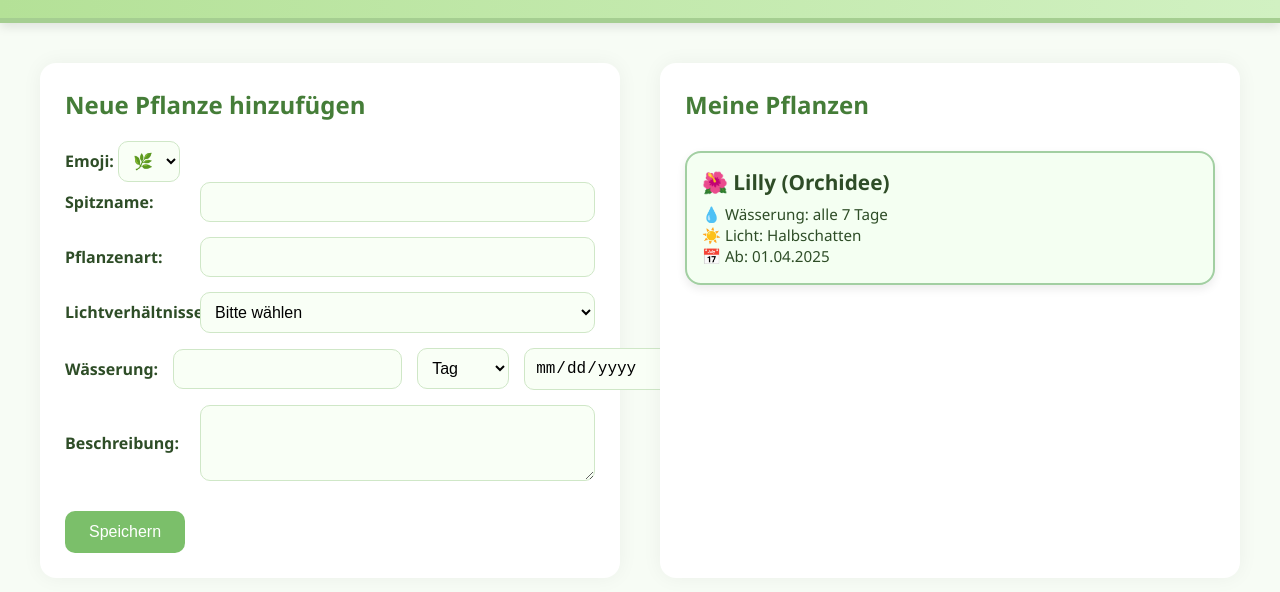
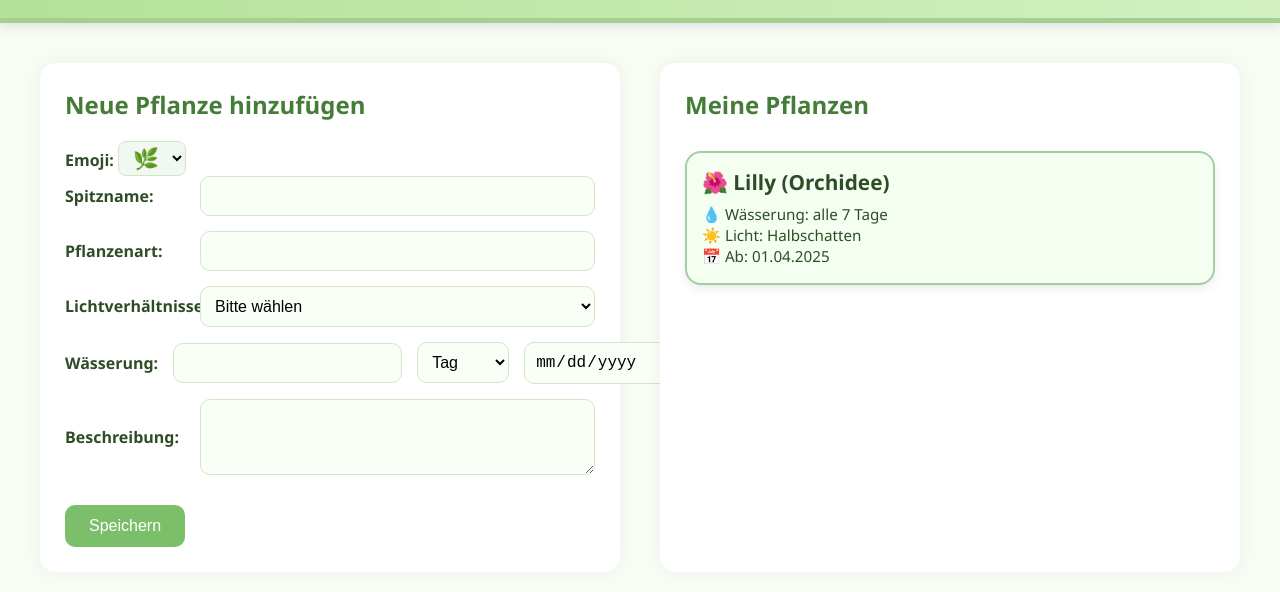
Before and after one commit to AlyssaSmt1/Projekt-1, a plain HTML site: page Index.html in a window 1280 px wide. Shown: the part 114-706 px from the top of the page. Drawn offline with Linux system fonts and the light colour scheme; a script that the page names is missing.

Commit message:
Added Emoji style

```diff
--- a/styles.css
+++ b/styles.css
@@ -124,7 +124,13 @@ body {
     transform: scale(1.02);
   }
 
-
+  .emoji-auswahl select {
+    align-items: center;
+    font-size: 1.3rem;
+    background-color: #f1f8f1;
+    border-radius: 8px;
+    padding: 4px 10px;
+  }
 
 
 
```
